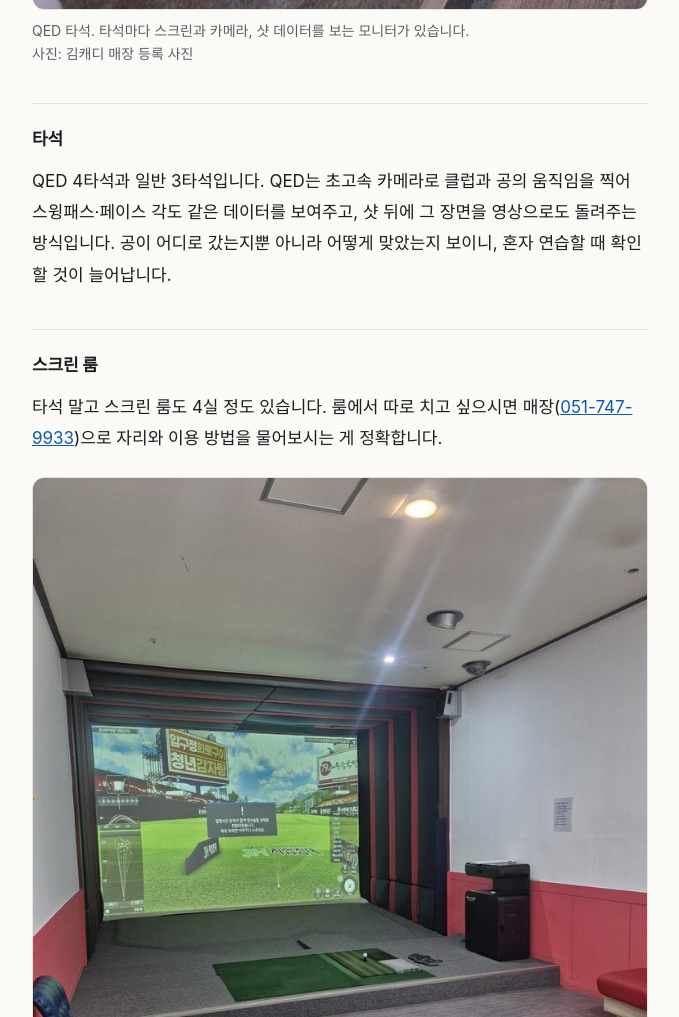
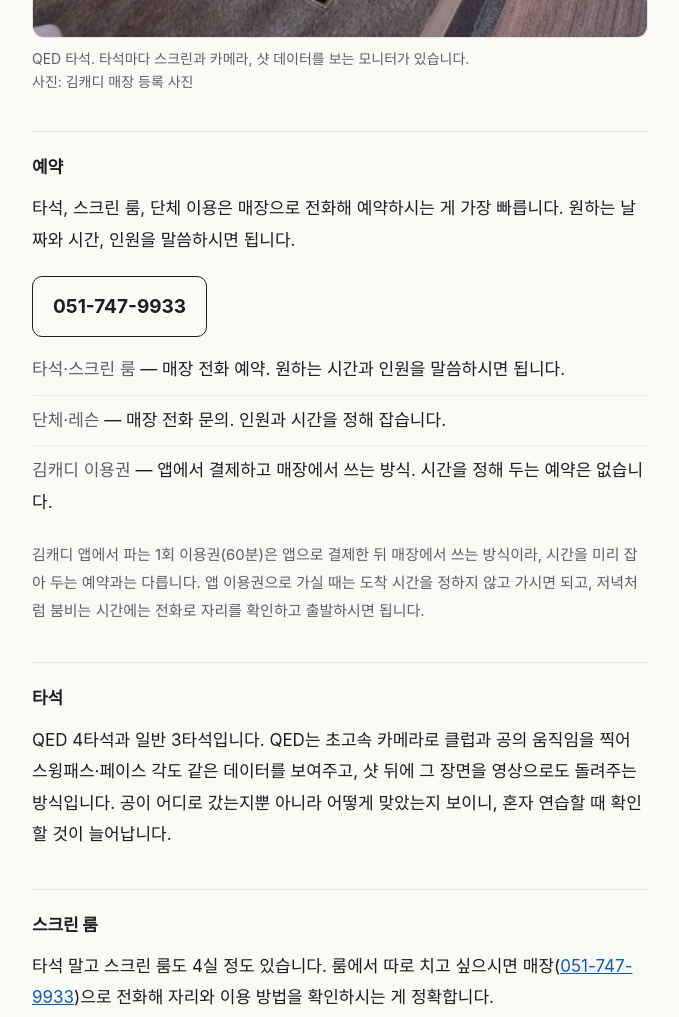
Before and after one commit to soonsoo1004/soonsoo1004.github.io, a plain HTML site: page won-screen-golf/index.html in a window 1280 px wide. Shown: the part 1160-2177 px from the top of the page, without its empty margins (300-979 px from the left). Drawn offline with Linux system fonts and the light colour scheme.

Commit message:
🗺️ WON 스크린골프 약도·예약 안내 보강 — OSM 실좌표 기반 SVG/PNG 약도(장산역 13번 출구→해운대로→774번길→대림아크로텔 옆 해천빌딩 6층, 주차·축척 포함), 예약 섹션 신설(타석·스크린 룸·단체는 전화 051-747-9933 / 김캐디 앱 이용권은 현장 이용으로 구분)

```diff
--- a/won-screen-golf/index.html
+++ b/won-screen-golf/index.html
@@ -4,7 +4,7 @@
 <meta charset="utf-8">
 <meta name="viewport" content="width=device-width, initial-scale=1">
 <title>WON 스크린골프 — 부산 해운대 좌동, 해천빌딩 6층 스크린골프 연습장 안내 (요금·사진)</title>
-<meta name="description" content="부산 해운대구 해운대로774번길 11 해천빌딩 6층 WON 스크린골프(윈스크린골프연습장). QED 4타석과 일반 3타석, 스크린 룸 4실 정도. 스크린 18홀 10,000원, 연습장 1시간 10,000원, 연습장 정기권·프로 레슨 기간권 요금 안내. 장산역 13번 출구에서 173m, 지하·타워 주차권 도장. 전화 051-747-9933.">
+<meta name="description" content="부산 해운대구 해운대로774번길 11 해천빌딩 6층 WON 스크린골프(윈스크린골프연습장). QED 4타석과 일반 3타석, 스크린 룸 4실 정도. 스크린 18홀 10,000원, 연습장 1시간 10,000원, 연습장 정기권·프로 레슨 기간권 요금 안내. 타석·스크린 룸·단체 예약은 전화 051-747-9933. 장산역 13번 출구에서 173m, 지하·타워 주차권 도장.">
 <meta name="robots" content="index, follow">
 <meta property="og:type" content="website">
 <meta property="og:title" content="WON 스크린골프 — 부산 해운대 좌동 스크린골프">
@@ -46,6 +46,11 @@
   figure.photo figcaption {
     margin-top:9px; color:var(--sub); font-size:14px; line-height:1.65;
   }
+  figure.map img { background:#f8f6f0; }
+  ul.book { margin:2px 0 14px; padding:0; list-style:none; }
+  ul.book li { padding:9px 0; border-bottom:1px dotted var(--line); }
+  ul.book li:last-child { border-bottom:0; }
+  ul.book b { color:var(--sub); font-weight:400; }
   ul.career { margin:0 0 14px; padding-left:20px; }
   ul.career li { padding:3px 0; }
   table.price {
@@ -97,17 +102,28 @@
   <p>부산 해운대구 좌동에 있는 스크린골프 연습장입니다. 건물에 걸린 간판은 WON 스크린골프, 등록된 상호는 윈스크린골프연습장입니다. 매장이 직접 찍어 올린 사진과 요금표를 함께 정리했습니다.</p>
 
   <a class="call" href="tel:+82517479933">051-747-9933</a>
+  <p class="note">타석·스크린 룸·단체는 전화로 예약하시는 게 가장 빠릅니다.</p>
 
   <figure class="photo">
     <img src="interior-qed.jpg" width="660" height="890" alt="WON 스크린골프 QED 타석 — 스크린에 필드가 비치고 타석마다 카메라와 모니터가 놓여 있다" decoding="async">
     <figcaption>QED 타석. 타석마다 스크린과 카메라, 샷 데이터를 보는 모니터가 있습니다.<br>사진: 김캐디 매장 등록 사진</figcaption>
   </figure>
 
+  <h2>예약</h2>
+  <p>타석, 스크린 룸, 단체 이용은 매장으로 전화해 예약하시는 게 가장 빠릅니다. 원하는 날짜와 시간, 인원을 말씀하시면 됩니다.</p>
+  <a class="call" href="tel:+82517479933">051-747-9933</a>
+  <ul class="book">
+    <li><b>타석·스크린 룸</b> — 매장 전화 예약. 원하는 시간과 인원을 말씀하시면 됩니다.</li>
+    <li><b>단체·레슨</b> — 매장 전화 문의. 인원과 시간을 정해 잡습니다.</li>
+    <li><b>김캐디 이용권</b> — 앱에서 결제하고 매장에서 쓰는 방식. 시간을 정해 두는 예약은 없습니다.</li>
+  </ul>
+  <p class="note">김캐디 앱에서 파는 1회 이용권(60분)은 앱으로 결제한 뒤 매장에서 쓰는 방식이라, 시간을 미리 잡아 두는 예약과는 다릅니다. 앱 이용권으로 가실 때는 도착 시간을 정하지 않고 가시면 되고, 저녁처럼 붐비는 시간에는 전화로 자리를 확인하고 출발하시면 됩니다.</p>
+
   <h2>타석</h2>
   <p>QED 4타석과 일반 3타석입니다. QED는 초고속 카메라로 클럽과 공의 움직임을 찍어 스윙패스·페이스 각도 같은 데이터를 보여주고, 샷 뒤에 그 장면을 영상으로도 돌려주는 방식입니다. 공이 어디로 갔는지뿐 아니라 어떻게 맞았는지 보이니, 혼자 연습할 때 확인할 것이 늘어납니다.</p>
 
   <h2>스크린 룸</h2>
-  <p>타석 말고 스크린 룸도 4실 정도 있습니다. 룸에서 따로 치고 싶으시면 매장(<a href="tel:+82517479933">051-747-9933</a>)으로 자리와 이용 방법을 물어보시는 게 정확합니다.</p>
+  <p>타석 말고 스크린 룸도 4실 정도 있습니다. 룸에서 따로 치고 싶으시면 매장(<a href="tel:+82517479933">051-747-9933</a>)으로 전화해 자리와 이용 방법을 확인하시는 게 정확합니다.</p>
 
   <figure class="photo">
     <img src="room-screen-room.jpg" width="750" height="1000" alt="WON 스크린골프 스크린 룸 내부 — 스크린과 타석 매트, 가죽 소파와 유리 테이블, 벽에 붙은 안내문" loading="lazy" decoding="async">
@@ -130,7 +146,7 @@
     <figcaption>대기 라운지. 왼쪽에 라면 자판기와 무한리필 커피 머신, 가운데에 소파와 테이블, 오른쪽에 무인 키오스크가 있습니다.<br>사진: 네이버 지도 플레이스에 매장이 직접 올린 사진</figcaption>
   </figure>
 
-  <p>플레이스에 적힌 편의 정보로는 예약, 단체 이용, 무선 인터넷, 남녀 화장실 구분, 대기공간, 주차가 있습니다. 휠체어 출입 가능 표기도 함께 올라와 있습니다. 사전 예약 없이 이용권을 사고 매장으로 가는 방식 안내도 있으니, 사람이 몰리는 저녁 시간대에는 전화로 자리를 물어보고 출발하시면 됩니다.</p>
+  <p>플레이스에 적힌 편의 정보로는 예약, 단체 이용, 무선 인터넷, 남녀 화장실 구분, 대기공간, 주차가 있습니다. 휠체어 출입 가능 표기도 함께 올라와 있습니다. 예약은 위에 적은 대로 전화로 하시면 되고, 사람이 몰리는 저녁 시간대에는 출발 전에 전화로 자리를 확인하시면 됩니다.</p>
 
   <figure class="photo">
     <img src="interior-profile.jpg" width="1400" height="1050" alt="WON 스크린골프 매장 안 키오스크와 락커, 벽에 걸린 권병수 HEAD PRO 표찰" loading="lazy" decoding="async">
@@ -160,7 +176,7 @@
 
   <p class="note">요금은 매장 사정에 따라 바뀔 수 있습니다. 기간권이나 레슨을 생각하고 계시면 방문 전에 <a href="tel:+82517479933">051-747-9933</a>으로 확인하세요.</p>
 
-  <p>김캐디 앱에서는 1회 이용권(60분)이 19크레딧으로 올라 있고, 첫 방문 20% 할인을 받으면 16크레딧입니다. 김캐디는 앱에서 이용권을 먼저 사고 매장으로 가는 방식이라 사전 예약은 되지 않습니다.</p>
+  <p>김캐디 앱에서는 1회 이용권(60분)이 19크레딧으로 올라 있고, 첫 방문 20% 할인을 받으면 16크레딧입니다. 앱 이용권은 결제하고 매장에서 쓰는 방식이라 시간을 지정하는 예약은 되지 않습니다. 타석이나 룸을 미리 잡고 싶으시면 위 번호로 전화하시면 됩니다.</p>
 
   <figure class="photo">
     <img src="street-banner.jpg" width="750" height="1000" alt="WON 스크린골프 건물 1층에 세워진 배너 — 골프존 VISION PLUS, 무인 24시간 운영, 스크린 18홀 만원, 레슨 1·3·6·12개월 요금, 권병수 프로 경력" loading="lazy" decoding="async">
@@ -168,6 +184,10 @@
   </figure>
 
   <h2>찾아가는 길</h2>
+  <figure class="photo map">
+    <img src="map-won.svg" width="380" height="474" alt="WON 스크린골프 약도 — 부산 2호선 장산역 13번 출구에서 해운대로를 따라 117m 내려온 뒤 왼쪽길로 54m 들어가면 해운대로774번길, 대림아크로텔 옆 해천빌딩 6층" loading="lazy" decoding="async">
+    <figcaption>장산역 13번 출구에서 도보 3분, 약 173m. 해운대로를 따라 117m 내려오다 왼쪽길로 54m 들어가면 해운대로774번길이고, 대림아크로텔 옆 해천빌딩 6층입니다. 주차는 건물 지하주차장·타워주차장을 쓰고 주차권에 도장을 받습니다.<br>약도는 실제 도로·건물 위치를 기준으로 그렸습니다.</figcaption>
+  </figure>
   <p>지하철로 오시면 장산역 13번 출구에서 173m입니다. 큰길에서 대림아크로텔 옆 건물, 해천빌딩 6층입니다. 엘리베이터에서 내리면 바로 앞입니다.</p>
 
   <h2>주차</h2>
@@ -203,6 +223,7 @@
     <li><b>타석</b> QED 4타석, 일반 3타석</li>
     <li><b>스크린 룸</b> 4실 정도 (이용·예약은 매장으로 확인)</li>
     <li><b>요금</b> 스크린 18홀 10,000원 · 연습장 1시간 10,000원 · 연습장 정기권 1개월 120,000원 · 레슨 1개월 250,000원</li>
+    <li><b>예약</b> 타석·스크린 룸·단체는 전화 051-747-9933 · 김캐디 앱 이용권은 현장 이용</li>
     <li><b>주차</b> 건물 지하주차장·타워주차장, 주차권 도장</li>
     <li><b>HEAD PRO</b> 권병수 — 건국대 체육학과(골프), 국민대 대학원 스포츠경영전공, NPGIA·PGA ASEAN TOUR 정회원</li>
     <li><b>여는 시간</b> 네이버 지도 플레이스 24시간 연중무휴 · 김캐디 00:00~23:30 (표기가 갈리니 전화 확인)</li>
```
Also changed, not shown: won-screen-golf/map-won.png (added), won-screen-golf/map-won.svg (added).
